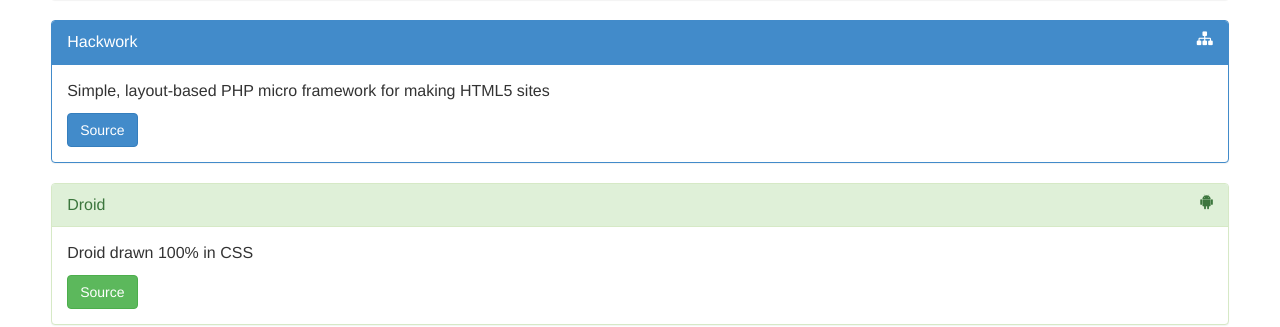
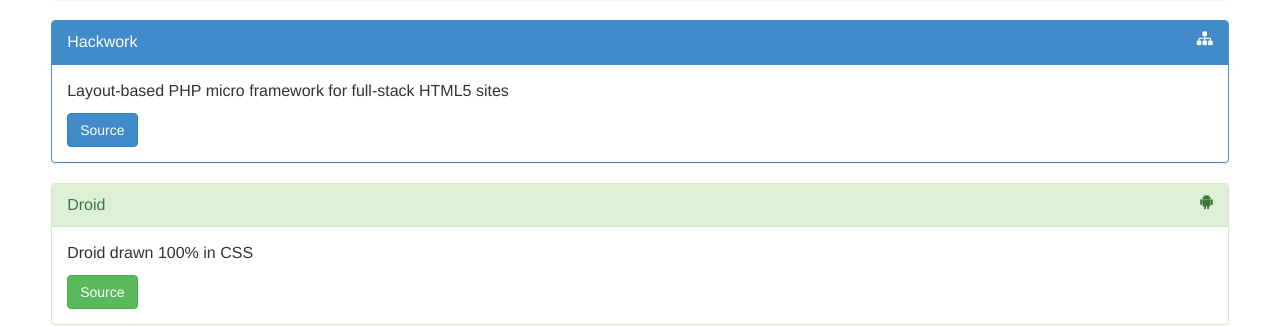
Before and after one commit to zlatanvasovic/zlatanvasovic.github.io, a Jekyll site: the page built from projects.html, in a window 1280 px wide. Shown: the part 587-914 px from the top of the page. Built offline with Jekyll 4.4.1, drawn with Linux system fonts in a browser that asks for light colours.

Commit message:
Update Hackwork description

```diff
--- a/_data/projects.yml
+++ b/_data/projects.yml
@@ -5,7 +5,7 @@
   icon: paperclip
 
 - name: Hackwork
-  description: "Simple, layout-based PHP micro framework for making HTML5 sites"
+  description: "Layout-based PHP micro framework for full-stack HTML5 sites"
   src: ZDroid/hackwork
   state: primary
   icon: sitemap
```
